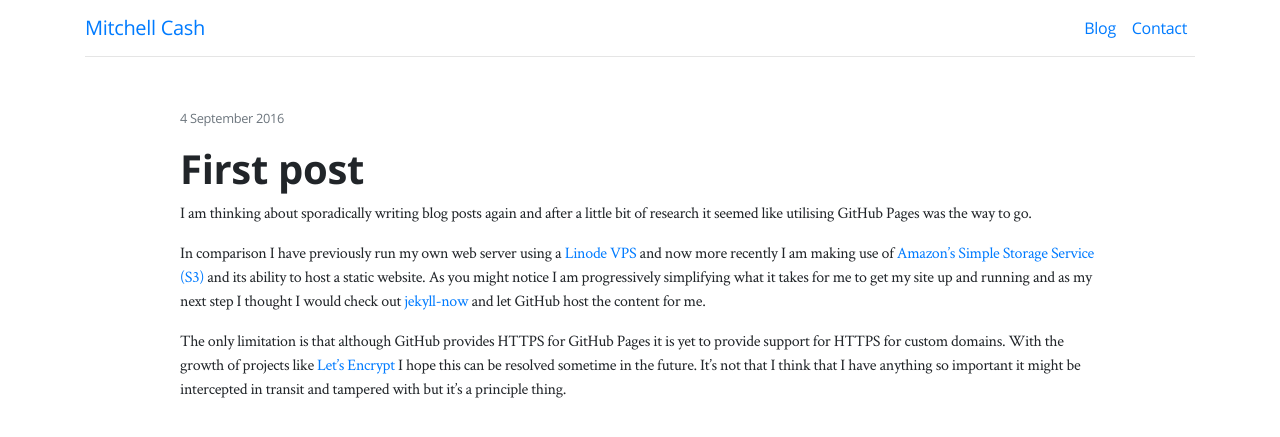
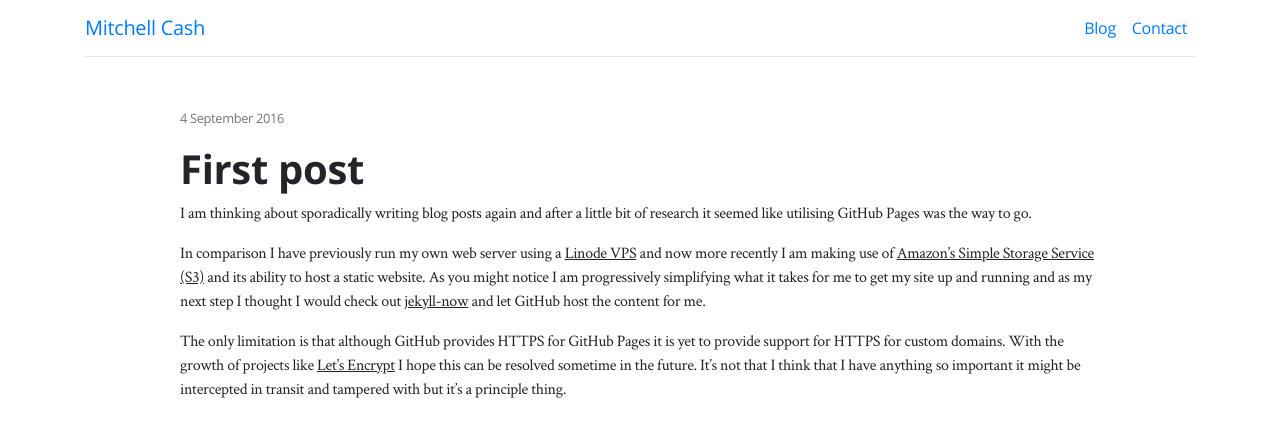
Before and after one commit to MitchellCash/mitchellcash.com, a Jekyll site: the page built from _posts/2016-09-04-first-post.markdown, in a window 1280 px wide. Shown: the top 437 px of the page. Built offline with Jekyll 4.4.1, drawn with Linux system fonts in a browser that asks for light colours.

Commit message:
Update link colour in posts

```diff
--- a/_sass/screen.scss
+++ b/_sass/screen.scss
@@ -21,6 +21,11 @@ body {
     font-family: 'Open Sans', sans-serif;
     line-height: 1.15;
     letter-spacing: -.02em;
+}
+
+.post-content a {
+    color: inherit;
+    text-decoration: underline;
 }
 
 .post-content pre {
```
